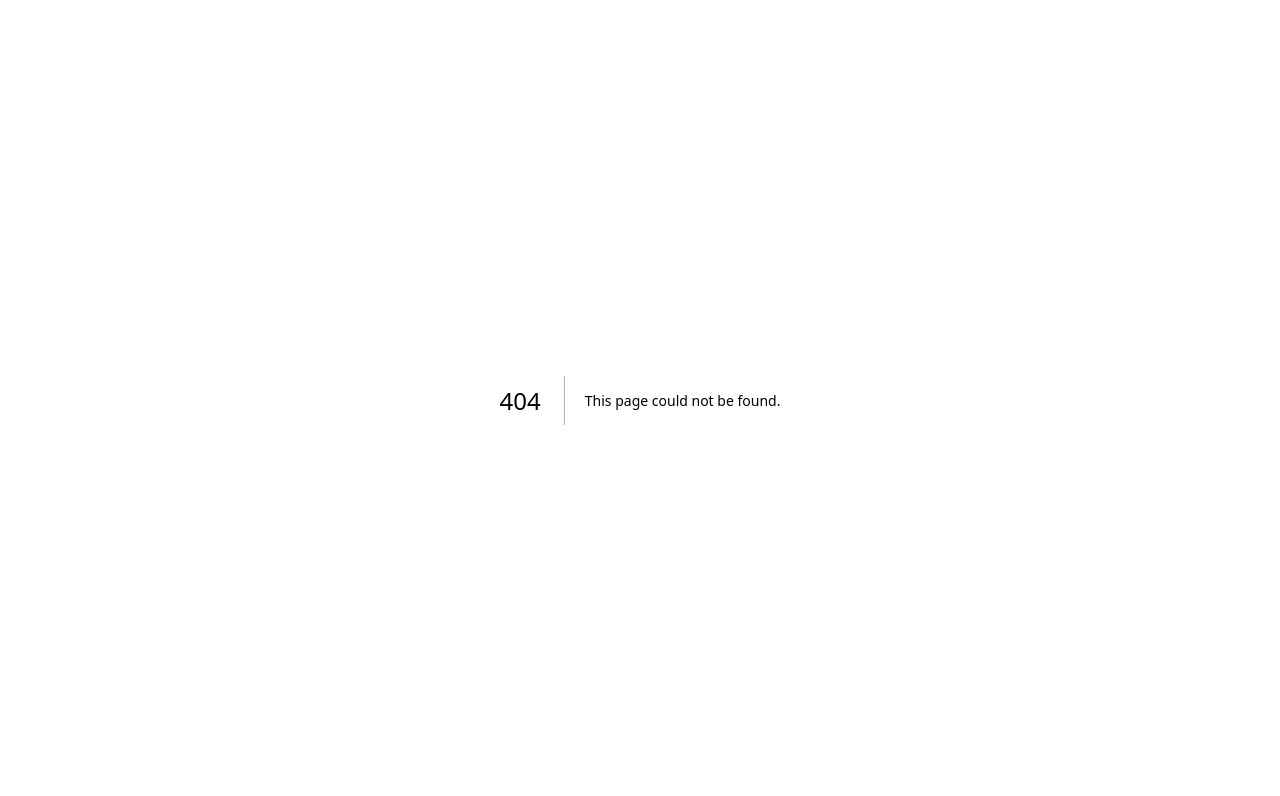
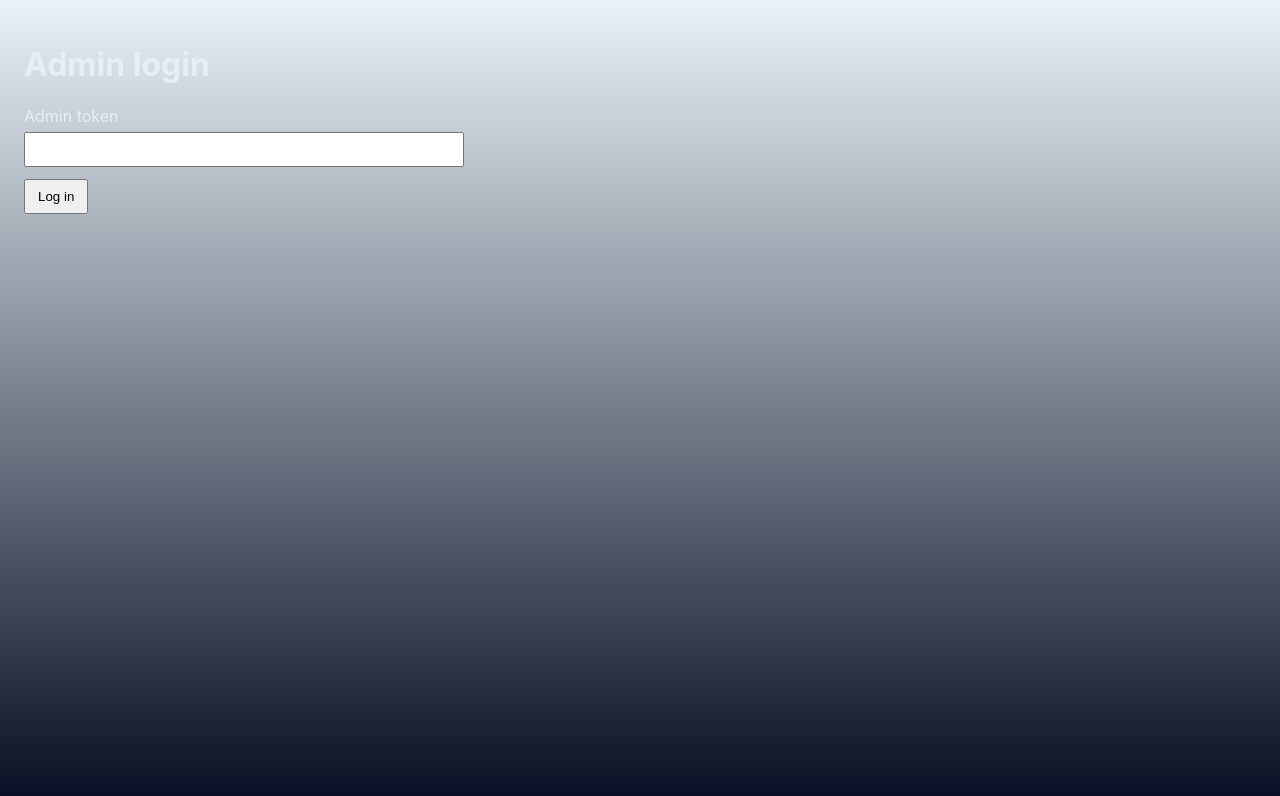
Before and after one commit to MyTeachingSheets/MTS, a Next.js app: page /admin/login in a window 1280 px wide. Before the commit this address had no page. Shown: the top 796 px of the page. Built offline with nearby package versions, Linux system fonts and the light colour scheme.

Commit message:
Add admin login UI and logout endpoint; redirect unauthenticated admin to login

```diff
--- /dev/null
+++ b/pages/admin/login.js
@@ -0,0 +1,45 @@
+import { useState } from 'react'
+import { useRouter } from 'next/router'
+
+export default function AdminLogin() {
+  const [token, setToken] = useState('')
+  const [error, setError] = useState(null)
+  const [loading, setLoading] = useState(false)
+  const router = useRouter()
+
+  async function submit(e) {
+    e.preventDefault()
+    setLoading(true)
+    setError(null)
+    try {
+      const res = await fetch('/api/admin-login', {
+        method: 'POST',
+        headers: { 'Content-Type': 'application/json' },
+        body: JSON.stringify({ token }),
+      })
+      if (!res.ok) throw new Error('invalid token')
+      router.push('/admin/logs')
+    } catch (err) {
+      setError(err.message)
+      setLoading(false)
+    }
+  }
+
+  return (
+    <div style={{ padding: 24 }}>
+      <h1>Admin login</h1>
+      <form onSubmit={submit} style={{ maxWidth: 420 }}>
+        <div style={{ marginBottom: 12 }}>
+          <label style={{ display: 'block', marginBottom: 6 }}>Admin token</label>
+          <input value={token} onChange={(e) => setToken(e.target.value)} style={{ width: '100%', padding: 8 }} />
+        </div>
+        <div>
+          <button type="submit" disabled={loading} style={{ padding: '8px 12px' }}>
+            {loading ? 'Logging in…' : 'Log in'}
+          </button>
+        </div>
+        {error && <div style={{ color: 'red', marginTop: 12 }}>{error}</div>}
+      </form>
+    </div>
+  )
+}
--- /dev/null
+++ b/pages/api/admin-logout.js
@@ -0,0 +1,10 @@
+export default function handler(req, res) {
+  if (req.method !== 'POST') {
+    res.setHeader('Allow', 'POST')
+    return res.status(405).end('Method Not Allowed')
+  }
+  // Clear the cookie by setting it to empty and expired
+  const expires = new Date(0).toUTCString()
+  res.setHeader('Set-Cookie', `log_admin_token=; HttpOnly; Path=/; Expires=${expires}; SameSite=Lax`)
+  return res.status(200).json({ ok: true })
+}
```
Also changed, not shown: pages/admin/logs.js (+7 -1 lines).
